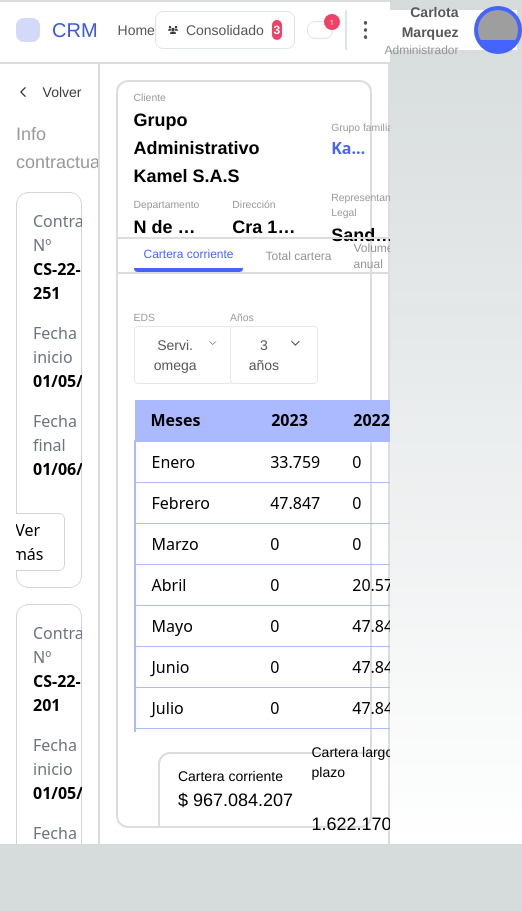
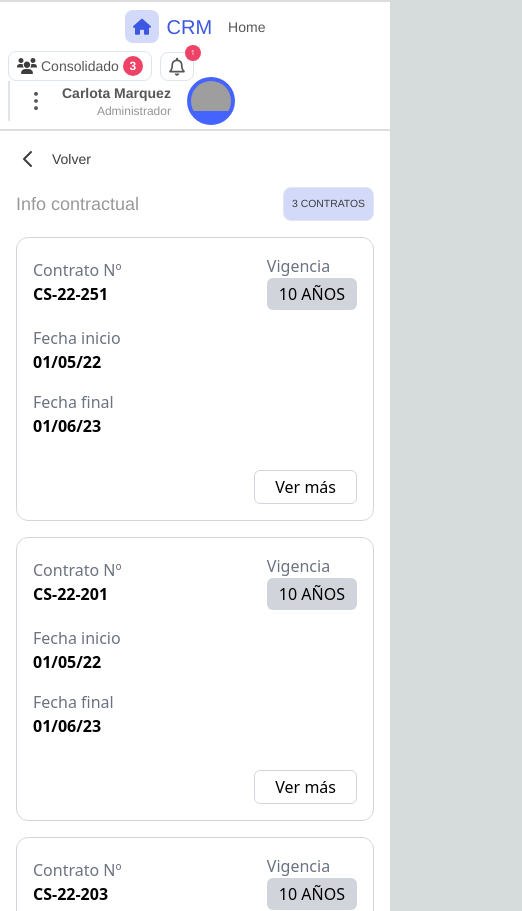
Before and after one commit to javiergcw/crm-infinity, a Next.js app: page /cartera in a window 390 px wide. Shown: the whole page, 522 px wide, since content can reach past the window. Before the commit the page ends 844 px from the top, so only its background shows below. Built offline with nearby package versions, Linux system fonts and the light colour scheme; grey boxes are pictures that could not be loaded.

Commit message:
responsive without group family

```diff
--- a/src/components/navbar.js
+++ b/src/components/navbar.js
@@ -6,8 +6,8 @@ import UserProfile from './container/user_container';
 
 const Navbar = () => {
     return (
-        <nav className="bg-white text-gray-700 border-t-2 border-b-2 py-2 border-ui-gray-line h-16 w-full ">
-            <div className="mx-4 flex items-center justify-between">
+        <nav className="bg-white text-gray-700 border-t-2 border-b-2 py-2 border-ui-gray-line md:h-16 w-full">
+            <div className="mx-2 md:mx-4 flex flex-col md:flex-row items-center justify-between">
                 <div className='flex flex-row items-center'>
                     <NavIconLink
                         src={ImagesPath.house}
@@ -17,22 +17,21 @@ const Navbar = () => {
                     />
                     <NavLink text="Home" href="/" />
                 </div>
-                <div className="flex items-center">
+                <div className="flex flex-wrap items-center mt-2 md:mt-0">
                     <ContainerStandard
                         src={ImagesPath.people}
                         alt="people icon"
                         text="Consolidado"
                         count={3}
-                        paddingX="px-3 cursor-pointer hover:bg-ui-blue-200"
-                        paddingY="py-2"
+                        paddingX="px-2 md:px-3 cursor-pointer hover:bg-ui-blue-200"
+                        paddingY="py-1 md:py-2"
                     />
                     <ContainerStandard
                         src={ImagesPath.bell}
                         alt="bell icon"
-                        paddingX="px-3 cursor-pointer hover:bg-ui-blue-200"
-                        paddingY="py-2"
+                        paddingX="px-2 md:px-3 cursor-pointer hover:bg-ui-blue-200"
+                        paddingY="py-1 md:py-2"
                         notificationCount="1"
-
                     />
                     <UserProfile
                         name="Carlota Marquez"
@@ -47,35 +46,33 @@ const Navbar = () => {
 
 const NavIconLink = ({ src, alt, href, text }) => (
     <>
-        <div className="flex items-center bg-ui-blue-200 rounded-lg p-3">
+        <div className="flex items-center bg-ui-blue-200 rounded-lg p-2 md:p-3">
             <ImageContainer src={src} alt={alt} />
         </div>
-        <Link href={href} className="h3-medium-blue ml-3">{text}</Link>
+        <Link href={href} className="h3-medium-blue ml-2 md:ml-3">{text}</Link>
     </>
-
 );
 
 const NavLink = ({ text, href }) => (
-    <Link href={href} className="medium-normal-gray ml-5">{text}</Link>
+    <Link href={href} className="medium-normal-gray ml-4 md:ml-5">{text}</Link>
 );
 
 const ImageContainer = ({ src, alt }) => (
     <div className="rounded-lg">
-        <Image src={src} alt={alt} width={20} height={20} className="w-full h-full " />
+        <Image src={src} alt={alt} width={20} height={20} className="w-full h-full" />
     </div>
 );
 
 const ContainerStandard = ({ src, alt, text, count, paddingX, paddingY, notificationCount }) => (
-    <div className="flex items-center justify-center mr-3">
-        <CustomContainer paddingX={paddingX} paddingY={paddingY} notificationCount={notificationCount}> {/* Usando py-2 como ejemplo de padding vertical */}
+    <div className="flex items-center justify-center mr-2 md:mr-3">
+        <CustomContainer paddingX={paddingX} paddingY={paddingY} notificationCount={notificationCount}>
             <ImageContainer src={src} alt={alt} />
-            {text && <span className="medium-normal-gray mx-2">{text}</span>}
+            {text && <span className="medium-normal-gray mx-1 md:mx-2">{text}</span>}
             {count && (
                 <div className="small-normal-white bg-ui-red-500 flex items-center justify-center h-5 w-5 rounded-full font-semibold">{count}</div>
             )}
         </CustomContainer>
     </div>
-
 );
 
 export default Navbar;
--- a/src/features/home/components/table/table_section.js
+++ b/src/features/home/components/table/table_section.js
@@ -15,9 +15,9 @@ const TableSection = () => {
     }
 
     return (
-        <div className="flex flex-col h-910"> {/* Esto asegura que el componente ocupe toda la altura de la pantalla */}
+        <div className="flex flex-col h-910 "> {/* Esto asegura que el componente ocupe toda la altura de la pantalla */}
             <TitleSection title={data.zone} />
-            <div className="overflow-y-auto">
+            <div className="overflow-y-auto ">
                 {Object.entries(data.city).map(([cityName, stations]) => (
                     <div key={cityName} className="mb-4 ">
                         <button className='flex flex-row items-center py-3' onClick={() => toggleOpenCity(cityName)}>
--- a/src/features/wallet/components/layout_wallet.js
+++ b/src/features/wallet/components/layout_wallet.js
@@ -1,21 +1,15 @@
 import React from 'react';
 import PropTypes from 'prop-types';
 
-const LayoutWallet = ({  contentOne, contentTwo,  }) => {
-
-    const contentOneWidth = 'w-1/4';
-    const contentTwoWidth = 'w-3/4';
-
+const LayoutWallet = ({ contentOne, contentTwo }) => {
     return (
-        <div className="flex w-full h-main overflow-hidden">
-            <div className={`p-4 ${contentOneWidth} bg-white`}>
+        <div className="flex flex-col md:flex-row w-full h-main overflow-auto">
+            <div className="p-4 w-full md:w-1/4 bg-white">
                 {contentOne}
             </div>
-            <div className={`p-4 ${contentTwoWidth}  border-x-2 border-ui-gray-line bg-white`}>
+            <div className="p-4 w-full md:w-3/4 border-x-2 border-ui-gray-line bg-white">
                 {contentTwo}
-
             </div>
-
         </div>
     );
 };
--- a/src/features/wallet/components/section/volumen_buy/view-volumen-buy.js
+++ b/src/features/wallet/components/section/volumen_buy/view-volumen-buy.js
@@ -25,58 +25,36 @@ const ViewVolumenBuy = () => {
     };
 
     return (
-        <div className=' flex flex-col h-full'>
-            <div className="grid grid-cols-7 gap-4 w-full py-4">
-                <div className="w-full">
+        <div className='flex flex-col h-full w-auto overflow-hidden'>
+            <div className="grid grid-cols-2 md:grid-cols-7 gap-2 md:gap-4 w-full py-4">
+                <div className="col-span-2 md:col-auto">
                     <p className='small-gray-two'>
                         EDS
                     </p>
                     <ButtonStandard text="Servi. omega" className="" arrow={true} />
-
                 </div>
-                <div className="w-full">
+                <div className="col-span-2 md:col-auto">
                     <p className='small-gray-two'>
                         Años
                     </p>
                     <ButtonStandard text="3 años" className="" arrow={true} />
                 </div>
-                <div className="">
-
-                </div>
-                <div>
-                    <p className='text-white small-gray-two'>
-                        asd
-                    </p>
+                <div className="col-span-2 md:col-auto">
                     <div className="flex flex-row space-x-2">
                         <ButtonStandard text="" children={<Image src={ImagesPath.graphic} alt="graphic icon" width={18} height={18} />} className="flex-shrink-0" arrow={false} />
                         <ButtonStandard text="Comparativo" className="" arrow={false} />
-
                     </div>
                 </div>
-                <div className="">
-                    <p className='small-gray-two text-white'>a
-
-                    </p>
-
+                <div className="col-span-1 md:col-auto">
+                    <ButtonStandard text="$ 155.228.999" className="font-semibold" arrow={false} />
                 </div>
-                <div className="">
-                    <p className='small-gray-two'>
-                        Total volumen
-                    </p>
+                <div className="col-span-1 md:col-auto">
                     <ButtonStandard text="$ 155.228.999" className="font-semibold" arrow={false} />
-
                 </div>
-                <div className="">
-                    <p className='small-gray-two'>
-                        Saldo inicial
-                    </p>
-                    <ButtonStandard text="$ 155.228.999" className="font-semibold" arrow={false} />
-
-                </div>
-
-
             </div>
-            <CustomTable data={tableData} />
+            <div className="overflow-auto">
+                <CustomTable data={tableData} />
+            </div>
         </div>
     )
 }
--- a/src/features/wallet/components/tabla/custom_table.js
+++ b/src/features/wallet/components/tabla/custom_table.js
@@ -1,19 +1,15 @@
-import ButtonStandard from '@/components/buttons/standart_button';
 import React from 'react';
 
 const CustomTable = ({ data }) => {
     return (
-        <div className="overflow-x-auto h-full ">
-
-
-
-            <table className="w-full text-left border-collapse">
-                <thead className="bg-ui-blue-500">
+        <div className="overflow-x-auto h-full">
+            <table className="min-w-full text-sm md:text-base">
+                <thead className="bg-ui-blue-500 text-xs md:text-sm">
                     <tr>
                         {data.headers.map((header, index) => (
                             <th
                                 key={index}
-                                className={`px-4 py-2 border-b-2 border-r-2 border-ui-blue-500 ${index === 0 ? '' : ''} ${index === data.headers.length - 1 ? '' : ''}`}
+                                className={`px-2 md:px-4 py-1 md:py-2 border-b-2 border-r-2 border-ui-blue-500 ${index === 0 ? '' : ''} ${index === data.headers.length - 1 ? '' : ''}`}
                             >
                                 {header}
                             </th>
@@ -22,11 +18,11 @@ const CustomTable = ({ data }) => {
                 </thead>
                 <tbody>
                     {data.rows.map((row, index) => (
-                        <tr key={index} className={index === data.rows.length - 1 ? "bg-ui-blue-500" : "border-b border-ui-blue-500"}>
+                        <tr key={index} className={index % 2 === 0 ? "bg-white" : "bg-ui-gray-50"}>
                             {row.map((cell, cellIndex) => (
                                 <td
                                     key={cellIndex}
-                                    className={`px-4 py-2 ${cellIndex === 0 ? 'border-l-2 border-ui-blue-500' : ''} ${cellIndex === row.length - 1 ? 'border-r-2 border-ui-blue-500' : ''}`}
+                                    className={`px-2 md:px-4 py-1 md:py-2 ${cellIndex === 0 ? 'border-l-2 border-ui-blue-500' : ''} ${cellIndex === row.length - 1 ? 'border-r-2 border-ui-blue-500' : ''}`}
                                 >
                                     {cell}
                                 </td>
--- a/src/pages/cartera.js
+++ b/src/pages/cartera.js
@@ -101,9 +101,9 @@ const Cartera = () => {
                         <div className="flex px-4 py-5 h-full w-full">
 
 
-                            <ViewVolumenBuy />
+                           {/*  <ViewVolumenBuy /> */}
                             {/* <ViewCurrentWallet /> */}
-                            {/* <ViewAllWallet /> */}
+                           {/*  <ViewAllWallet /> */}
                         </div>
                         <div className=" justify-center h-full">
                             <DownCardHorizontal />
```
Also changed, not shown: src/features/home/components/layout_home.js (+9 -10 lines), src/features/wallet/components/section/all_wallet/view-all-wallet.js (+5 -5 lines), src/features/wallet/components/section/current_wallet/view-current-wallet.js (+4 -7 lines), 1 other file (tests, documents, lock files or other folders).
